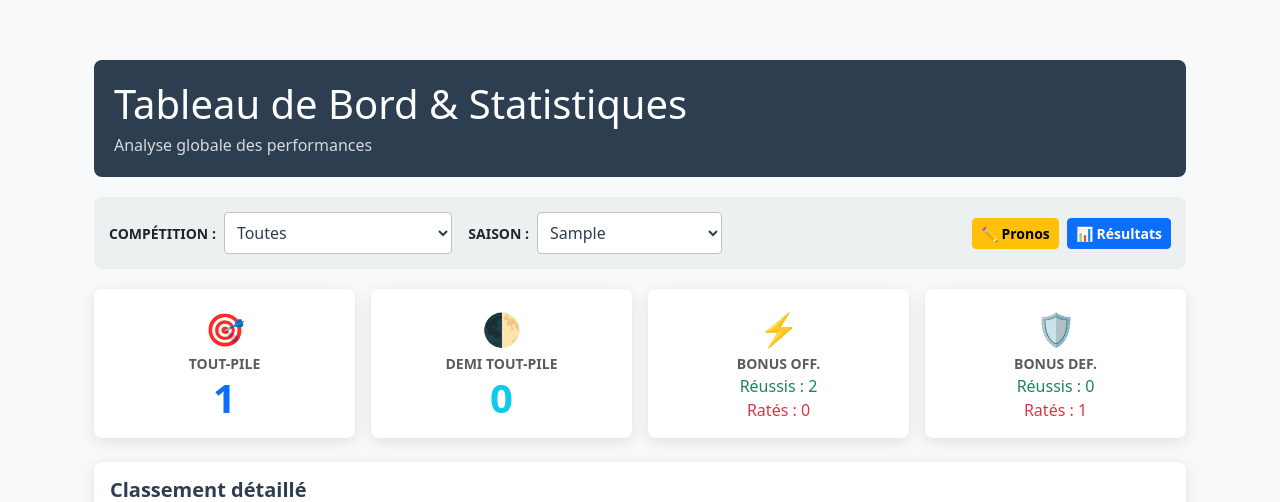
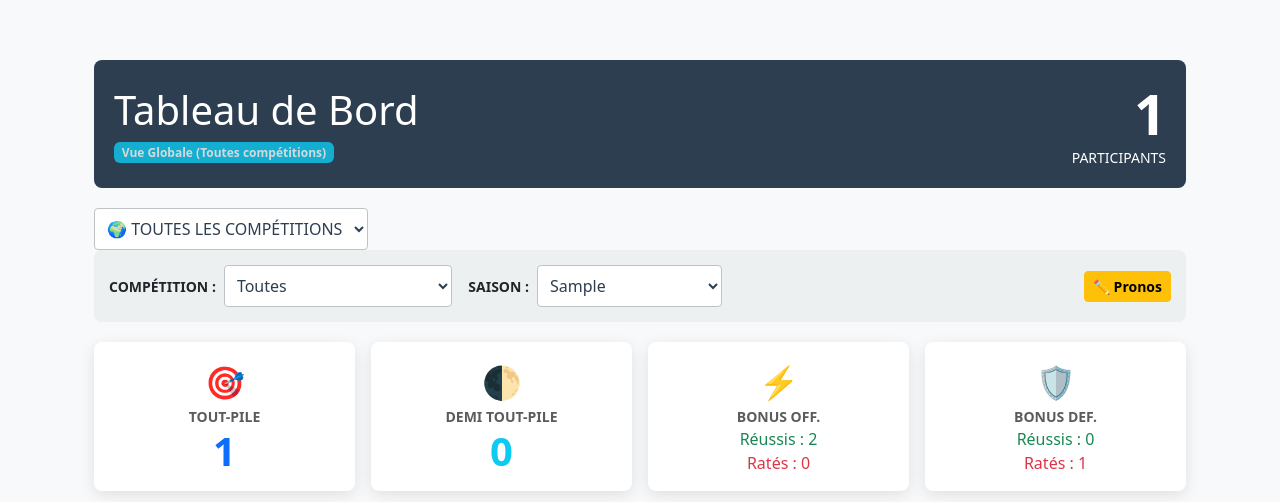
Before and after one commit to Xavcpr/App_prono_rugby, a Django app: page /statistiques/ in a window 1280 px wide. Shown: the top 502 px of the page. Run offline with Django 5.2, Linux system fonts and the light colour scheme; a user stored in the database is signed in; tables that the repository leaves empty hold one stand-in row (values such as "Sample post").

Commit message:
stat total

```diff
--- a/core/templates/statistiques.html
+++ b/core/templates/statistiques.html
@@ -14,10 +14,35 @@
     .form-select-custom { padding: 8px; border-radius: 4px; border: 1px solid #bdc3c7; background-color: white; color: #2c3e50; font-weight: 500; }
   </style>
   <div class="container-fluid py-4">
-    <div class="stats-header">
-      <h1 style="margin: 0">Tableau de Bord & Statistiques</h1>
-      <p style="margin: 5px 0 0 0; opacity: 0.8">Analyse globale des performances</p>
+    <div class="stats-header d-flex justify-content-between align-items-center">
+      <div>
+        <h1 style="margin: 0">Tableau de Bord</h1>
+        <p style="margin: 5px 0 0 0; opacity: 0.8">
+          {% if competition %}
+            Analyse : <span class="badge bg-warning text-dark">{{ competition.name }}</span>
+            {% if selected_season %}<span class="badge bg-light text-dark">{{ selected_season.year }}</span>{% endif %}
+          {% else %}
+            <span class="badge bg-info">Vue Globale (Toutes compétitions)</span>
+          {% endif %}
+        </p>
+      </div>
+      <div class="text-end d-none d-md-block">
+        <div class="display-4 fw-bold">{{ detailed_ranking|length }}</div>
+        <div class="small text-uppercase">Participants</div>
+      </div>
     </div>
+    <select name="competition"
+            onchange="this.form.season.value=''; this.form.submit()"
+            class="form-select-custom flex-grow-1 {% if competition %}border-primary border-2{% endif %}"
+            style="{% if competition %}background-color: #e8f4fd;
+                   font-weight: bold;
+                   {% endif %}">
+      <option value="">🌍 TOUTES LES COMPÉTITIONS</option>
+      {% for comp in competitions %}
+        <option value="{{ comp.id }}"
+                {% if competition.id == comp.id %}selected{% endif %}>{{ comp.name }}</option>
+      {% endfor %}
+    </select>
     <div class="navigation-zone">
       <form method="get" class="row g-3 align-items-center">
         <div class="col-12 col-md-4 d-flex align-items-center gap-2">
--- a/core/views.py
+++ b/core/views.py
@@ -717,41 +717,49 @@ def compute_round_view(request, round_id):
 @login_required
 def statistiques_view(request):
     competition_id = request.GET.get("competition", "").strip()
-    season_id = request.GET.get("season", "").strip() # Nouveau paramètre
+    season_id = request.GET.get("season", "").strip()
 
     competitions = Competition.objects.all().order_by("name")
 
     # 1. Gestion de la Compétition
     competition = None
-    if competition_id.isdigit():
+    if competition_id and competition_id.isdigit():
         competition = Competition.objects.filter(id=int(competition_id)).first()
 
-    # 2. Gestion des Saisons (Uniquement >= 2025)
+    # 2. Gestion des Saisons
+    # Si competition est None, on montre TOUTES les saisons >= 2025 de TOUTES les compétitions
     seasons = Season.objects.filter(year__gte=2025)
     if competition:
         seasons = seasons.filter(competition=competition)
-    seasons = seasons.order_by("-year")
+    seasons = seasons.order_by("-year", "competition__name")
 
-    # 3. Sélection de la saison actuelle pour le calcul
+    # 3. Sélection de la saison
     selected_season = None
     if season_id.isdigit():
         selected_season = seasons.filter(id=int(season_id)).first()
 
-    # Si aucune saison n'est sélectionnée, on prend la plus récente par défaut
-    if not selected_season:
+    # --- LA CORRECTION EST ICI ---
+    # Si on est en mode "Toutes les compétitions", on ne veut PAS forcément
+    # forcer selected_season sur la première venue, sinon on filtre par cette saison.
+    # On ne force un selected_season que si une compétition est choisie.
+    if not selected_season and competition:
         selected_season = seasons.first()
 
     # 4. Calcul des stats
-    # Note : Il faudra peut-être adapter ton 'compute_statistics' pour
-    # accepter 'selected_season' au lieu de juste 'competition'
+    # On passe competition (qui peut être None) et selected_season (qui peut être None)
     stats = compute_statistics(competition, season=selected_season)
 
     # --- SÉCURISATION DU CRASH SeasonScore ---
     season_scores = {}
     try:
-        # On filtre SeasonScore par la saison sélectionnée
-        qs = SeasonScore.objects.filter(season=selected_season)
-        season_scores = {item.user.username: item.ranking_points for item in qs}
+        # Si selected_season est None, on agrège les points de toutes les saisons
+        qs = SeasonScore.objects.all()
+        if selected_season:
+            qs = qs.filter(season=selected_season)
+
+        # On somme les points par utilisateur si on est en mode global
+        user_points = qs.values('user__username').annotate(total_ranking=Sum('ranking_points'))
+        season_scores = {item['user__username']: item['total_ranking'] for item in user_points}
     except Exception:
         season_scores = {}
 
```
